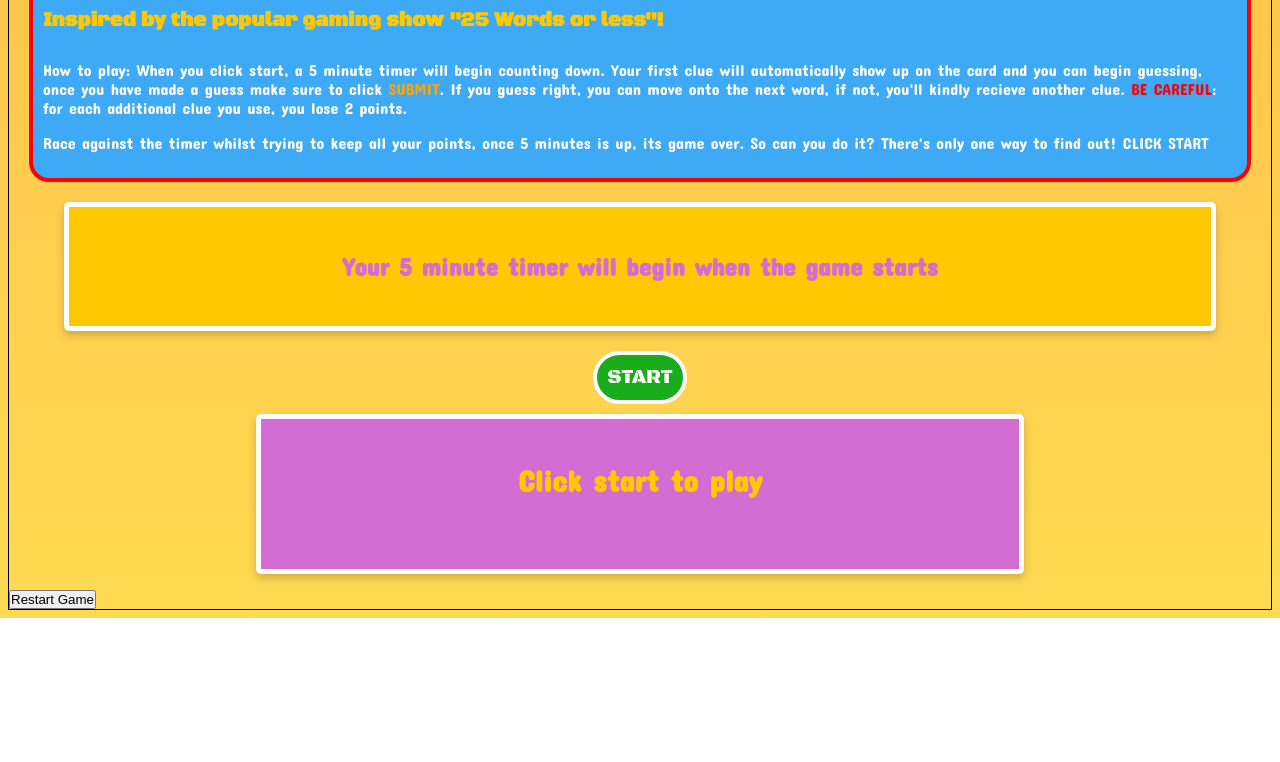
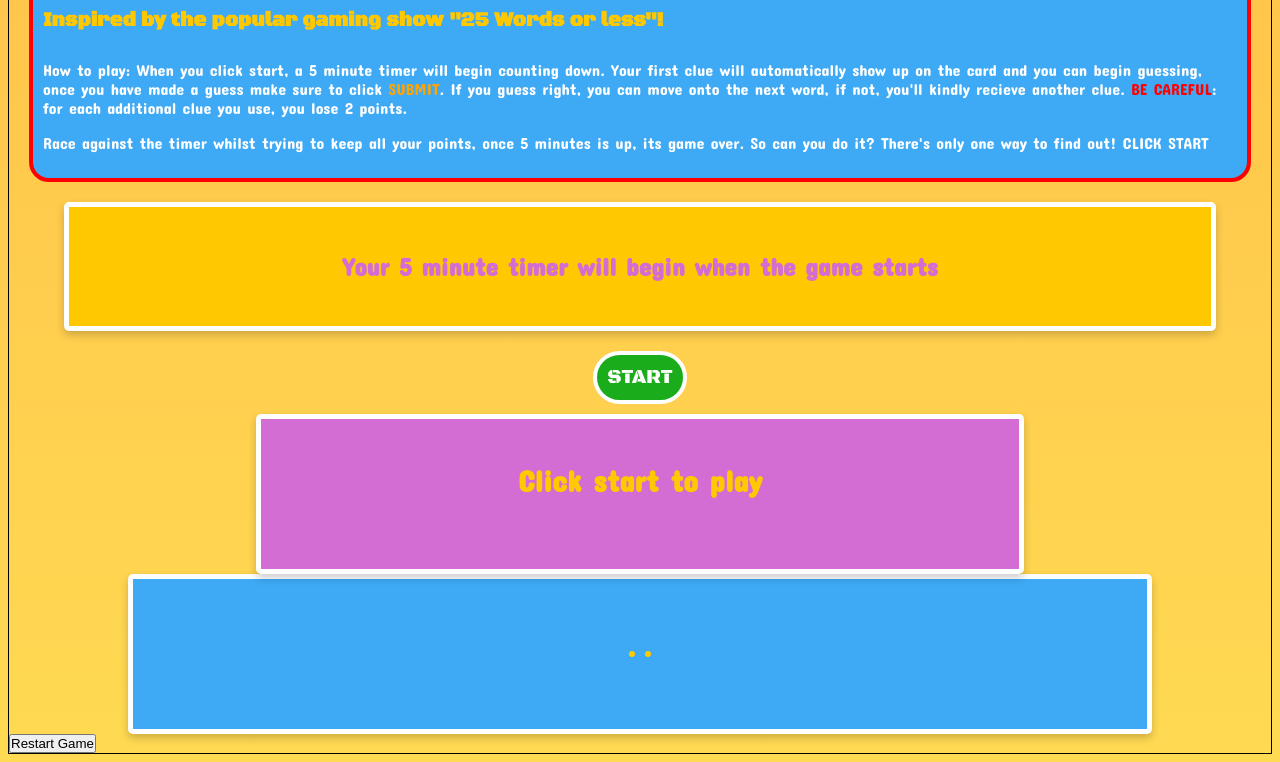
Before and after one commit to FaridahAbdulsalam/my-go-go-game, a website built with Vite: page index.html in a window 1280 px wide. Shown: the part 273-1035 px from the top of the page. Before the commit the page ends 891 px from the top, so only its background shows below. Built offline with nearby package versions, Linux system fonts and the light colour scheme; a web font is replaced by a local one.

Commit message:
clue message container styled

```diff
--- a/_game.scss
+++ b/_game.scss
@@ -78,7 +78,7 @@
     flex-direction: row;
     justify-content: center;
     align-items: center;
-    border: 1px solid black;
+    // border: 1px solid black;
     font-family: $primary-font;
     padding-top: 20px;
 
@@ -109,3 +109,30 @@
         margin-top: 5px;
     }
 }
+
+.clue__messages-container{
+    box-shadow: 0 4px 8px 0 rgba(0, 0, 0, 0.2);
+    transition: 0.3s;
+    border: solid 5px white;
+    border-radius: 5px;
+    background-color: $fourth-colour;
+    height: 20vh;
+    width: 80vw;
+    padding: 20px;
+    margin-top: 10px;
+    color: white;
+    text-align: center;
+    margin: 0 auto;
+
+    display: flex;
+    justify-content: center;
+    align-items: center;
+
+    p{
+        font-family: $primary-font;
+        font-size: 20px;
+        border: 3px solid $secondary-colour;
+        border-radius: 5px;
+        margin: 5px;
+    }
+}
--- a/src/main.ts
+++ b/src/main.ts
@@ -112,7 +112,6 @@ const handlStartGame = () => {
             clueTrackerMessage.innerHTML = "";
             clueFail.innerHTML ="";
             clueCard.innerText = `You guessed ${usedWords.length}/25 words`
-            restartButton.innerHTML = "TRY AGAIN"
             return;
         }
 
```
